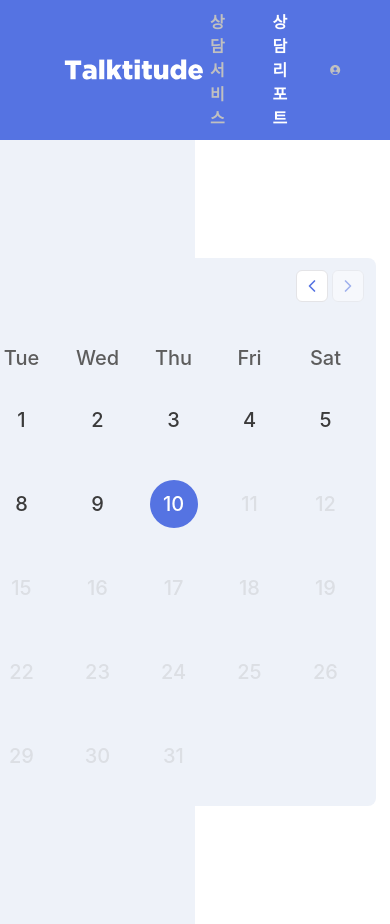
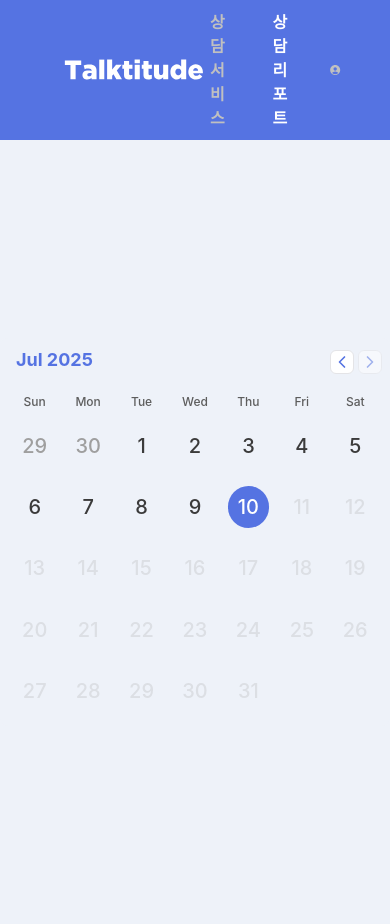
Before and after one commit to Talktitude/talktitude-agent-FE, a Next.js app: page /reports in a window 390 px wide. Built offline with nearby package versions, Linux system fonts and the light colour scheme; a web font is replaced by a local one.

Commit message:
design: 달력 컴포넌트 반응형 스타일 설정 (#27)

```diff
--- a/src/app/(main)/reports/page.tsx
+++ b/src/app/(main)/reports/page.tsx
@@ -10,7 +10,7 @@ export default function ReportPage() {
   return (
     <>
       <Header />
-      <div className="flex flex-col items-center justify-center w-[50%] h-[calc(100dvh-60px)] bg-bgLightBlue">
+      <div className="flex flex-col items-center justify-center w-full md:w-[50%] h-[calc(100dvh-60px)] bg-bgLightBlue p-0 md:p-0 lg:p-6">
         <Calendar
           onDayClick={(date) => {
             const formatted = date
@@ -27,7 +27,7 @@ export default function ReportPage() {
           mode="single"
           selected={date}
           onSelect={setDate}
-          className="rounded-lg border"
+          className="rounded-lg"
         />
       </div>
     </>
--- a/src/components/ui/calendar.tsx
+++ b/src/components/ui/calendar.tsx
@@ -30,7 +30,7 @@ function Calendar({
     <DayPicker
       showOutsideDays={showOutsideDays}
       className={cn(
-        'bg-bgLightBlue text-textBlack group/calendar p-3 [--cell-size:3rem] [[data-slot=card-content]_&]:bg-transparent [[data-slot=popover-content]_&]:bg-transparent border-none',
+        'bg-bgLightBlue text-textBlack group/calendar p-2 sm:p-3 [--cell-size:1.8rem] sm:[--cell-size:2rem] md:[--cell-size:2.5rem] [[data-slot=card-content]_&]:bg-transparent [[data-slot=popover-content]_&]:bg-transparent border-none w-full max-w-full overflow-hidden',
         String.raw`rtl:**:[.rdp-button\_next>svg]:rotate-180`,
         String.raw`rtl:**:[.rdp-button\_previous>svg]:rotate-180`,
         className,
@@ -49,44 +49,44 @@ function Calendar({
       toMonth={new Date()} // 이번 달까지만 이동 가능
       disabled={{ after: new Date() }}
       classNames={{
-        root: cn('w-fit', defaultClassNames.root),
+        root: cn('w-full p-2 sm:p-3 md:p-4', defaultClassNames.root),
         months: cn(
           'relative flex flex-col gap-4 md:flex-row',
           defaultClassNames.months,
         ),
         month: cn(
-          'flex w-full flex-col gap-4 text-textBlack text-[20px] font-medium',
+          'flex w-full flex-col gap-2 sm:gap-3 md:gap-4 text-textBlack text-sm sm:text-base md:text-[20px] font-medium',
           defaultClassNames.month,
         ), // 일 숫자 스타일 (1~30, 31)
         nav: cn(
-          'absolute inset-x-0 top-0 flex w-full items-center justify-end gap-1',
+          'absolute inset-x-0 top-1 flex w-full items-center justify-end gap-1',
           defaultClassNames.nav,
         ), // 이전 달, 다음 달 변경 버튼 스타일
         button_previous: cn(
           buttonVariants({ variant: buttonVariant }),
-          'w-8 h-8 select-none p-0 aria-disabled:opacity-50 text-mainColor bg-white border',
+          'w-6 h-6 sm:w-7 sm:h-7 md:w-8 md:h-8 select-none p-0 aria-disabled:opacity-50 text-mainColor bg-white border',
           defaultClassNames.button_previous,
         ), // 이전 달 변경 버튼 스타일
         button_next: cn(
           buttonVariants({ variant: buttonVariant }),
-          'w-8 h-8 select-none p-0 aria-disabled:opacity-50 text-mainColor bg-white border aria-disabled:pointer-events-none',
+          'w-6 h-6 sm:w-7 sm:h-7 md:w-8 md:h-8 select-none p-0 aria-disabled:opacity-50 text-mainColor bg-white border aria-disabled:pointer-events-none',
           defaultClassNames.button_next,
         ), // 다음 달 변경 버튼 스타일
         month_caption: cn(
-          'flex h-full w-full items-center justify-start pl-3 text-mainColor mb-5',
+          'flex h-full w-full items-center justify-start pl-2 sm:pl-3 text-mainColor mb-3 sm:mb-4 md:mb-5',
           defaultClassNames.month_caption,
         ), // 월 제목 스타일 (2025년 7월)
         caption_label: cn(
-          'select-none font-bold text-3xl',
+          'select-none font-bold text-lg sm:text-xl md:text-2xl lg:text-3xl',
           captionLayout === 'label'
-            ? 'text-3xl font-bold'
-            : '[&>svg]:text-muted-foreground flex h-8 items-center gap-1 rounded-md pl-2 pr-1 text-sm [&>svg]:size-3.5',
+            ? 'text-lg sm:text-xl md:text-2xl lg:text-3xl font-bold'
+            : '[&>svg]:text-muted-foreground flex h-6 sm:h-7 md:h-8 items-center gap-1 rounded-md pl-2 pr-1 text-sm [&>svg]:size-3.5',
           defaultClassNames.caption_label,
         ),
         table: 'w-full border-collapse',
         weekdays: cn('flex', defaultClassNames.weekdays),
         weekday: cn(
-          'flex-1 select-none rounded-3xl text-[#5D5D5D] text-[20px] font-medium',
+          'flex-1 select-none rounded-3xl text-[#5D5D5D] text-xs sm:text-[18px] md:text-base lg:text-[20px] font-medium',
           defaultClassNames.weekday,
         ), // 요일 영어 스타일 (mon, tue, wed, thu, fri, sat, sun 등)
         week: cn('mt-2 flex w-full', defaultClassNames.week),
@@ -99,7 +99,7 @@ function Calendar({
           defaultClassNames.week_number,
         ),
         day: cn(
-          'group/day relative aspect-square h-full w-full select-none p-3.5 text-center',
+          'group/day relative aspect-square h-full w-full select-none p-1.5 sm:p-2 md:p-3 lg:p-3.5 text-center',
           defaultClassNames.day,
         ),
         today: cn(
@@ -128,21 +128,27 @@ function Calendar({
         Chevron: ({ className, orientation, ...props }) => {
           if (orientation === 'left') {
             return (
-              <ChevronLeftIcon className={cn('size-6', className)} {...props} />
+              <ChevronLeftIcon
+                className={cn('size-4 sm:size-5 md:size-6', className)}
+                {...props}
+              />
             );
           }
 
           if (orientation === 'right') {
             return (
               <ChevronRightIcon
-                className={cn('size-6', className)}
+                className={cn('size-4 sm:size-5 md:size-6', className)}
                 {...props}
               />
             );
           }
 
           return (
-            <ChevronDownIcon className={cn('size-4', className)} {...props} />
+            <ChevronDownIcon
+              className={cn('size-3 sm:size-4', className)}
+              {...props}
+            />
           );
         },
         DayButton: CalendarDayButton,
@@ -186,7 +192,7 @@ function CalendarDayButton({
       // data-range-end={modifiers.range_end}
       // data-range-middle={modifiers.range_middle}
       className={cn(
-        'data-[selected-single=true]:bg-mainColor data-[selected-single=true]:text-white data-[selected-single=true]:rounded-3xl group-data-[focused=true]/day:border-ring group-data-[focused=true]/day:ring-ring/50 flex aspect-square h-auto w-full min-w-[--cell-size] flex-col gap-1 leading-none group-data-[focused=true]/day:relative group-data-[focused=true]/day:z-10 group-data-[focused=true]/day:bg-mainColor group-data-[focused=true]/day:text-white group-data-[focused=true]/day:rounded-3xl [&>span]:text-sm [&>span]:opacity-70',
+        'data-[selected-single=true]:bg-mainColor data-[selected-single=true]:text-white data-[selected-single=true]:rounded-full group-data-[focused=true]/day:border-ring group-data-[focused=true]/day:ring-ring/50 flex aspect-square h-auto w-full min-w-[--cell-size] flex-col gap-0.5 sm:gap-1 leading-none group-data-[focused=true]/day:relative group-data-[focused=true]/day:z-10 group-data-[focused=true]/day:bg-mainColor group-data-[focused=true]/day:text-white group-data-[focused=true]/day:rounded-full [&>span]:text-xs sm:text-[20px] [&>span]:opacity-70',
         defaultClassNames.day,
         className,
       )}
```
